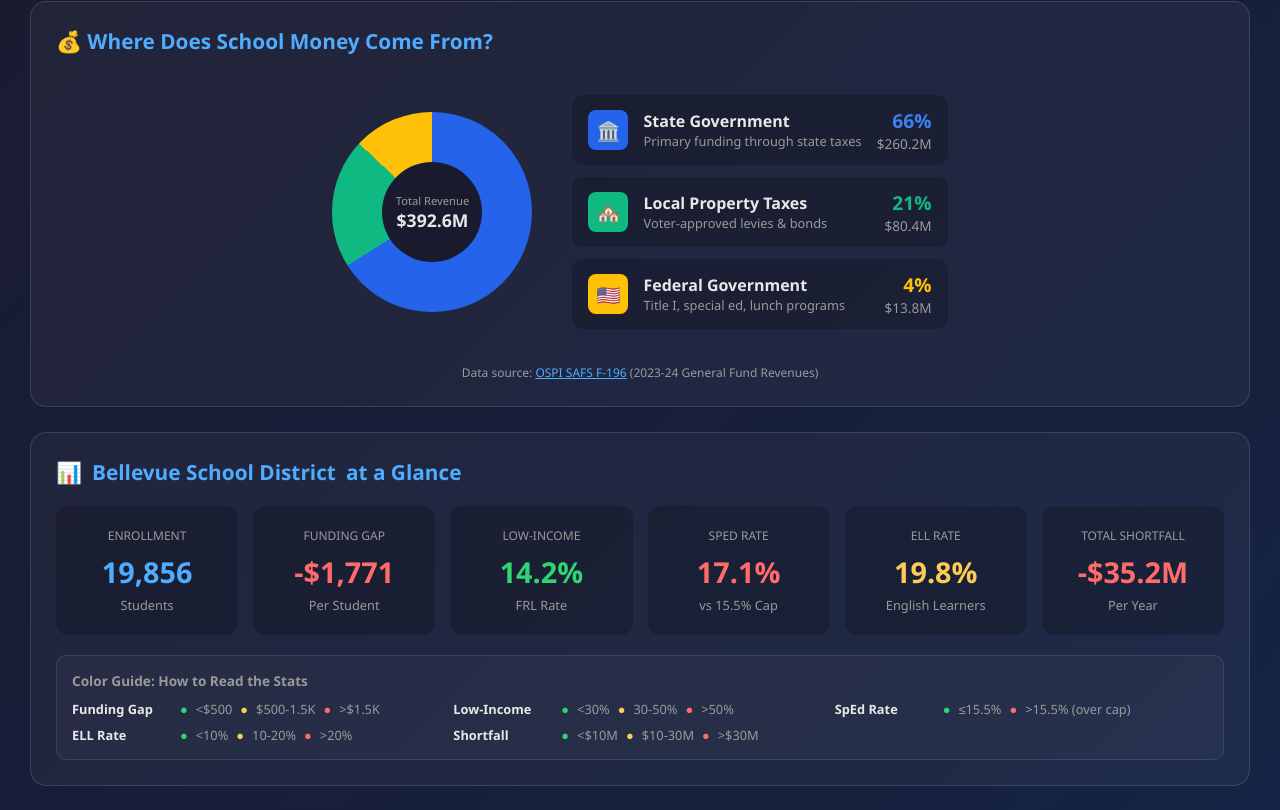
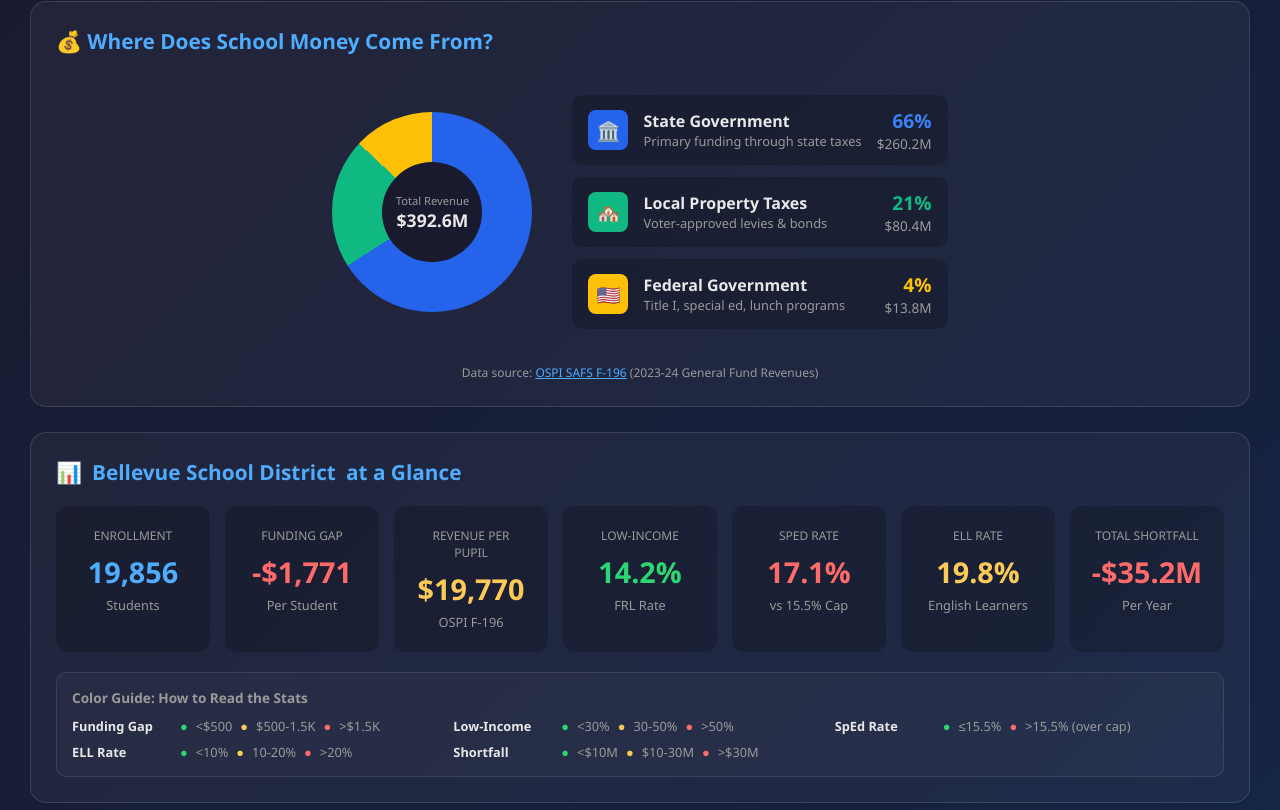
Before and after one commit to kwasant7/wa-k12-funding, a website: page index.html in a window 1280 px wide. Shown: the part 390-1200 px from the top of the page. Drawn offline with Linux system fonts and the light colour scheme.

Commit message:
Add Revenue Per Pupil KPI to district stats

```diff
--- a/index.html
+++ b/index.html
@@ -1191,6 +1191,11 @@
                         <div class="label">Funding Gap</div>
                         <div class="value red" id="statFundingGap">--</div>
                         <div class="subtitle">Per Student</div>
+                    </div>
+                    <div class="stat-card">
+                        <div class="label">Revenue Per Pupil</div>
+                        <div class="value green" id="statRevenuePerPupil">--</div>
+                        <div class="subtitle">OSPI F-196</div>
                     </div>
                     <div class="stat-card">
                         <div class="label">Low-Income</div>
@@ -2065,6 +2070,17 @@ Sincerely,
             fundingGapEl.textContent = '-$' + gap.total.toLocaleString();
             fundingGapEl.className = 'value ' + (gap.total < 500 ? 'green' : gap.total < 1500 ? 'yellow' : 'red');
 
+            // Revenue Per Pupil - from OSPI F-196 data
+            const revenuePerPupilEl = document.getElementById('statRevenuePerPupil');
+            if (d.rev && d.t > 0) {
+                const rpp = Math.round(d.rev / d.t);
+                revenuePerPupilEl.textContent = '$' + rpp.toLocaleString();
+                revenuePerPupilEl.className = 'value ' + (rpp >= 20000 ? 'green' : rpp >= 17000 ? 'yellow' : 'red');
+            } else {
+                revenuePerPupilEl.textContent = 'N/A';
+                revenuePerPupilEl.className = 'value';
+            }
+
             // Low-Income - lower is better for funding needs
             const lowIncomeEl = document.getElementById('statLowIncome');
             lowIncomeEl.textContent = (d.li * 100).toFixed(1) + '%';
```
